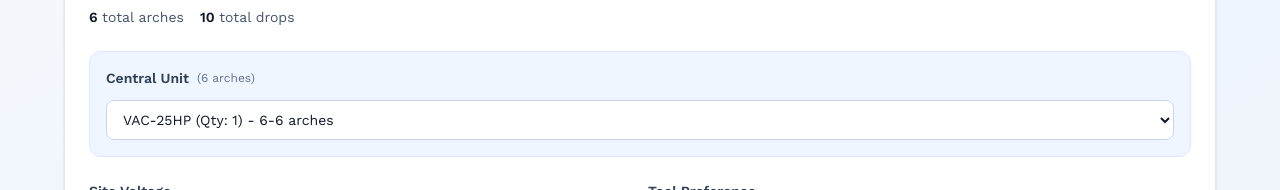
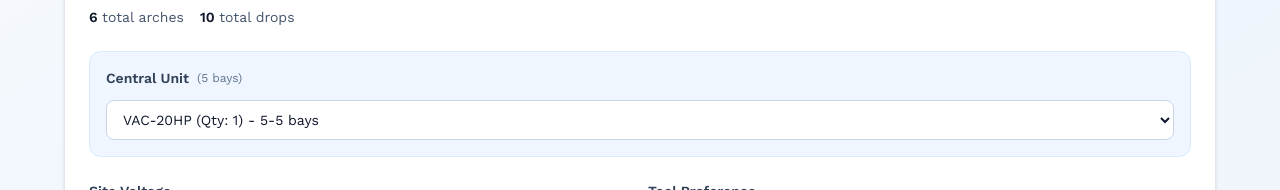
Before and after one commit to Ilashe/quotation-app, a Next.js app: page / in a window 1280 px wide. Shown: the part 310-500 px from the top of the page. Built offline with nearby package versions, Linux system fonts and the light colour scheme.

Commit message:
uploading spots edits

```diff
--- a/app/page.js
+++ b/app/page.js
@@ -262,11 +262,12 @@ const VacuumQuoteCalculator = () => {
 
   const totalArches = calculateTotalArches();
   const totalDrops = calculateTotalDrops();
+  const totalBays = rows.reduce((sum, row) => sum + (row.spots || 0), 0);
 
-  // Get available central units based on total arches
+  // Get available central units based on total bays (not arches)
   const getAvailableCentralUnits = () => {
     return priceData.centralUnits.filter(unit =>
-      totalArches >= unit.minBays && totalArches <= unit.maxBays
+      totalBays >= unit.minBays && totalBays <= unit.maxBays
     );
   };
 
@@ -280,7 +281,7 @@ const VacuumQuoteCalculator = () => {
         setCentralUnit(availableUnits[0].partNumber);
       }
     }
-  }, [totalArches]);
+  }, [totalBays]);
 
   const addRow = () => {
     setRows([...rows, { id: rows.length + 1, spots: 5 }]);
@@ -745,7 +746,7 @@ const VacuumQuoteCalculator = () => {
             <div className="flex items-start justify-between mb-3">
               <label className="text-sm font-semibold text-slate-700 flex items-center gap-2">
                 Central Unit
-                <span className="text-xs font-normal text-slate-500">({totalArches} arches)</span>
+                <span className="text-xs font-normal text-slate-500">({totalBays} bays)</span>
               </label>
             </div>
 
@@ -759,13 +760,13 @@ const VacuumQuoteCalculator = () => {
                   className="w-full px-3 py-2.5 border border-slate-300 rounded-lg focus:ring-2 focus:ring-blue-500 focus:border-transparent text-sm text-slate-900 bg-white disabled:bg-slate-100 disabled:cursor-not-allowed transition-all"
                 >
                   {availableUnits.length === 0 ? (
-                    <option value="">{totalArches === 0 ? "Configure bays below" : `No units available for ${totalArches} arches`}</option>
+                    <option value="">{totalBays === 0 ? "Configure bays below" : `No units available for ${totalBays} bays`}</option>
                   ) : (
                     <>
                       <option value="">Select central unit</option>
                       {availableUnits.map(unit => (
                         <option key={unit.partNumber} value={unit.partNumber}>
-                          {unit.partNumber} (Qty: {unit.quantity || 1}) - {unit.minBays}-{unit.maxBays} arches
+                          {unit.partNumber} (Qty: {unit.quantity || 1}) - {unit.minBays}-{unit.maxBays} bays
                         </option>
                       ))}
                     </>
@@ -774,10 +775,10 @@ const VacuumQuoteCalculator = () => {
               );
             })()}
 
-            {totalArches > 0 && getAvailableCentralUnits().length === 0 && (
+            {totalBays > 0 && getAvailableCentralUnits().length === 0 && (
               <div className="mt-2 flex items-start gap-2 text-xs text-red-600 bg-red-50 px-3 py-2 rounded-lg">
                 <Info className="w-4 h-4 flex-shrink-0 mt-0.5" />
-                <span>Total of {totalArches} arches exceeds maximum capacity. Please adjust configuration.</span>
+                <span>Total of {totalBays} bays exceeds maximum capacity. Please adjust configuration.</span>
               </div>
             )}
           </div>
```
